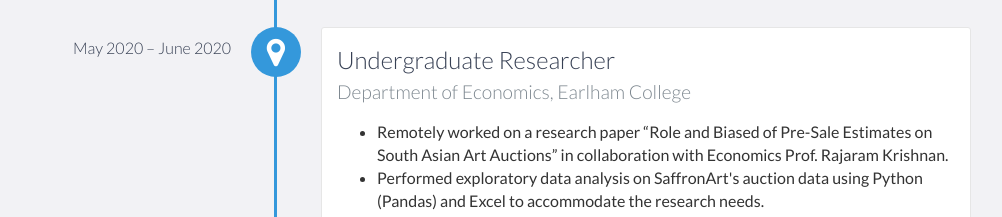
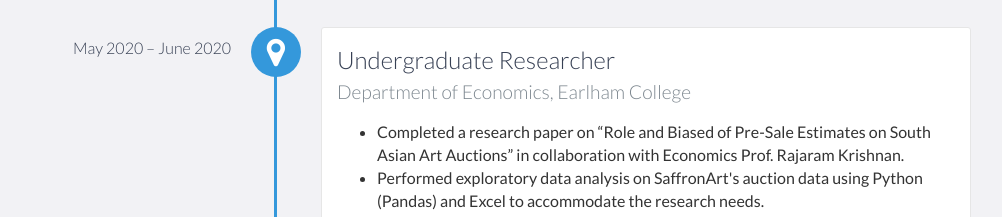
Before and after one commit to Dpoudel18/dipeshpoudel, a plain HTML site: page index.html in a window 1280 px wide. Shown: the part 1532-1749 px from the top of the page, without its empty margins (169-1171 px from the left). Drawn offline with nearby package versions, Linux system fonts and the light colour scheme.

Commit message:
minor experience update

```diff
--- a/index.html
+++ b/index.html
@@ -129,7 +129,7 @@
               <h4>Department of Economics, Earlham College</h4>
               <p>
                   <ul>
-                    <li> Remotely worked on a research paper “Role and Biased of Pre-Sale Estimates on South Asian Art Auctions” in collaboration with Economics Prof. Rajaram Krishnan. </li>
+                    <li> Completed a research paper on “Role and Biased of Pre-Sale Estimates on South Asian Art Auctions” in collaboration with Economics Prof. Rajaram Krishnan. </li>
                     <li> Performed exploratory data analysis on SaffronArt's auction data using Python (Pandas) and Excel to accommodate the research needs.</li>
                   </ul>
               </p>
```
